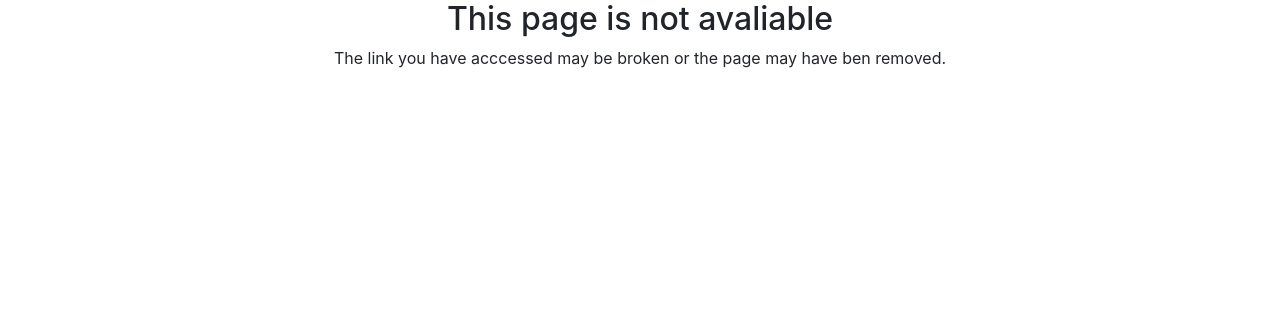
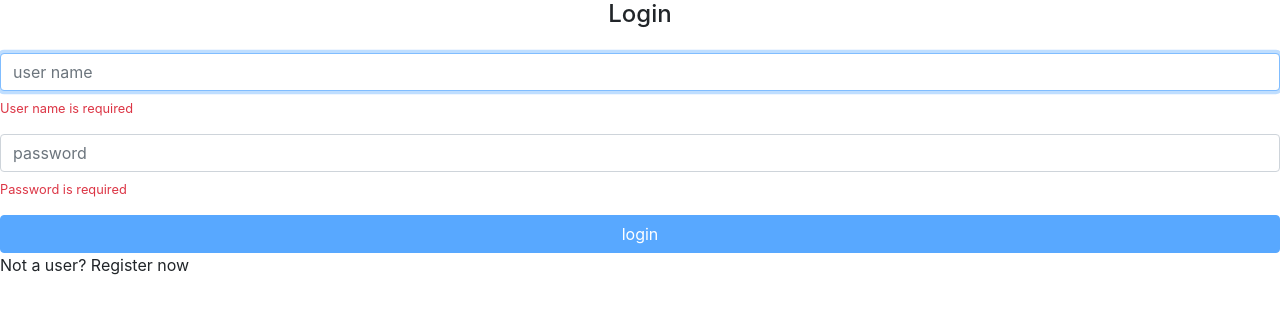
Before and after one commit to jcebidanes/Alurapic-AngularV6, an Angular app: page / in a window 1280 px wide. Shown: the top 314 px of the page. Built offline with nearby package versions, Linux system fonts and the light colour scheme.

Commit message:
Angular v6 parte 2: aule 1 completo

```diff
--- a/src/app/app.module.ts
+++ b/src/app/app.module.ts
@@ -5,6 +5,7 @@
 import { PhotosModule } from './photos/photos.module';
 import { AppRoutingModule } from './app.routing.module';
 import { ErrorsModule } from './errors/errors.module';
+import { HomeModule } from './home/home.module';
 
 @NgModule({
     declarations: [
@@ -14,7 +15,8 @@
         BrowserModule,
         PhotosModule,
         AppRoutingModule,
-        ErrorsModule
+        ErrorsModule,
+        HomeModule
 
     ],
     providers: [],
--- a/src/app/app.routing.module.ts
+++ b/src/app/app.routing.module.ts
@@ -6,8 +6,10 @@
 import { PhotoFormComponent } from './photos/photo-form/photo-form.component';
 import { NotFoundComponent } from './errors/not-found/not-found.component';
 import { PhotoListResolver } from './photos/photo-list/photo-list.resolver';
+import { SigninComponent } from './home/signin/signin.component';
 
 const routes: Routes = [
+    { path: '', component: SigninComponent },
     { path: 'user/:userName', component: PhotoListComponent, resolve: { photos: PhotoListResolver } },
     { path: 'p/add', component: PhotoFormComponent },
     { path: '**', component: NotFoundComponent },
--- /dev/null
+++ b/src/app/core/auth/auth.service.ts
@@ -0,0 +1,20 @@
+import { Injectable } from '@angular/core';
+import { HttpClient } from '@angular/common/http';
+
+const API_URL = 'http://localhost:3000';
+
+@Injectable({
+    providedIn: 'root'
+})
+export class AuthService {
+
+    constructor(private http: HttpClient) { }
+
+    /**
+     * authenticate
+     */
+    public authenticate(userName: string, password: string) {
+        return this.http.post(API_URL + '/user/login', { userName, password });
+    }
+
+}
--- /dev/null
+++ b/src/app/core/platform-detector/platform-detector.service.ts
@@ -0,0 +1,16 @@
+import { Injectable, PLATFORM_ID, Inject } from '@angular/core';
+import { isPlatformBrowser } from '@angular/common';
+
+@Injectable({
+    providedIn: 'root'
+})
+export class PlatformDetectorService {
+
+    constructor(
+        @Inject(PLATFORM_ID) private platformId: string
+    ) { }
+
+    isPlatformBrowser() {
+        return isPlatformBrowser(this.platformId);
+    }
+}
--- /dev/null
+++ b/src/app/home/signin/signin.component.html
@@ -0,0 +1,23 @@
+<h4 class="text-center">Login</h4>
+
+<form [formGroup]="loginForm" class="form mt-4" (submit)="login()">
+
+    <div class="form-group">
+        <input #userNameInput formControlName="userName" class="form-control" placeholder="user name" autofocus>
+        <ap-vmessage *ngIf="loginForm.get('userName').errors?.required" text="User name is required">
+        </ap-vmessage>
+    </div>
+
+    <div class="form-group">
+        <input formControlName="password" type="password" class="form-control" placeholder="password">
+        <ap-vmessage *ngIf="loginForm.get('password').errors?.required" text="Password is required">
+        </ap-vmessage>
+    </div>
+
+    <button [disabled]="loginForm.invalid" type="submit" class="btn btn-primary btn-block">
+        login
+    </button>
+
+</form>
+
+<p>Not a user? <a>Register now</a></p>
--- /dev/null
+++ b/src/app/home/signin/signin.component.ts
@@ -0,0 +1,53 @@
+import { Component, OnInit, ElementRef, ViewChild } from '@angular/core';
+import { FormGroup, FormBuilder, Validators } from '@angular/forms';
+import { AuthService } from '../../core/auth/auth.service';
+import { Router } from '@angular/router';
+import { PlatformDetectorService } from '../../core/platform-detector/platform-detector.service';
+
+@Component({
+    selector: 'ap-signin',
+    templateUrl: './signin.component.html',
+    styleUrls: ['./signin.component.css']
+})
+export class SigninComponent implements OnInit {
+
+    loginForm: FormGroup;
+    @ViewChild('userNameInput') userNameInput: ElementRef<HTMLInputElement>;
+
+    constructor(
+        private formeBuilder: FormBuilder,
+        private authService: AuthService,
+        private router: Router,
+        private platformDetectionService: PlatformDetectorService
+    ) { }
+
+    ngOnInit() {
+        this.loginForm = this.formeBuilder.group({
+            userName: ['', Validators.required],
+            password: ['', Validators.required]
+        });
+    }
+
+    /**
+     * login
+     */
+    public login() {
+        const userName = this.loginForm.get('userName').value;
+        const password = this.loginForm.get('password').value;
+
+        this.authService.authenticate(userName, password)
+            .subscribe(
+                () => {
+                    this.router.navigate(['user', userName]);
+                },
+                err => {
+                    this.loginForm.reset();
+                    if (this.platformDetectionService.isPlatformBrowser()) {
+                        this.userNameInput.nativeElement.focus();
+                    }
+                    alert('Invalid user nanme or password');
+                }
+            );
+    }
+
+}
--- /dev/null
+++ b/src/app/shared/components/vmessage/vmessage.component.html
@@ -0,0 +1 @@
+<small class="text-danger d-block mt-2">{{ text }}</small>
--- /dev/null
+++ b/src/app/shared/components/vmessage/vmessage.component.ts
@@ -0,0 +1,17 @@
+import { Component, OnInit, Input } from '@angular/core';
+
+@Component({
+    selector: 'ap-vmessage',
+    templateUrl: './vmessage.component.html',
+    styleUrls: ['./vmessage.component.css']
+})
+export class VMessageComponent implements OnInit {
+
+    @Input() text = '';
+
+    constructor() { }
+
+    ngOnInit() {
+    }
+
+}
```
Also changed, not shown: src/app/home/home.module.ts (added, +15 -0 lines), src/app/shared/components/vmessage/vmessage.module.ts (added, +11 -0 lines), src/app/home/signin/signin.component.css (added), src/app/shared/components/vmessage/vmessage.component.css (added).
